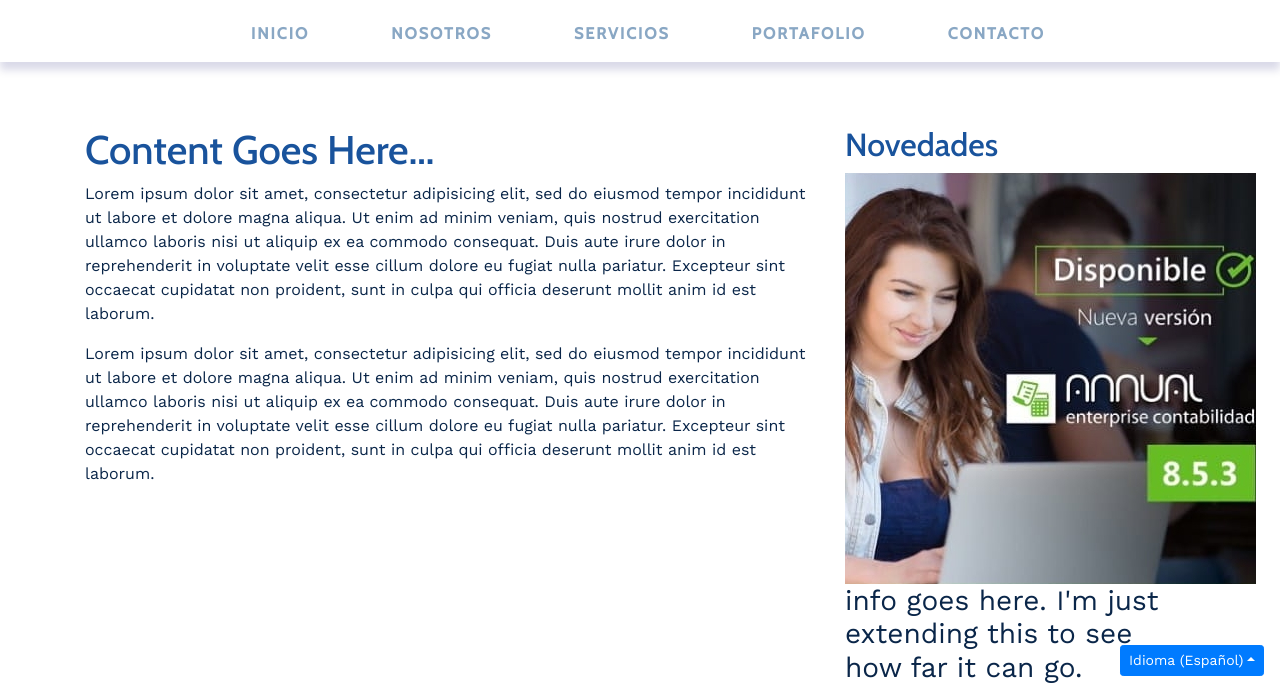
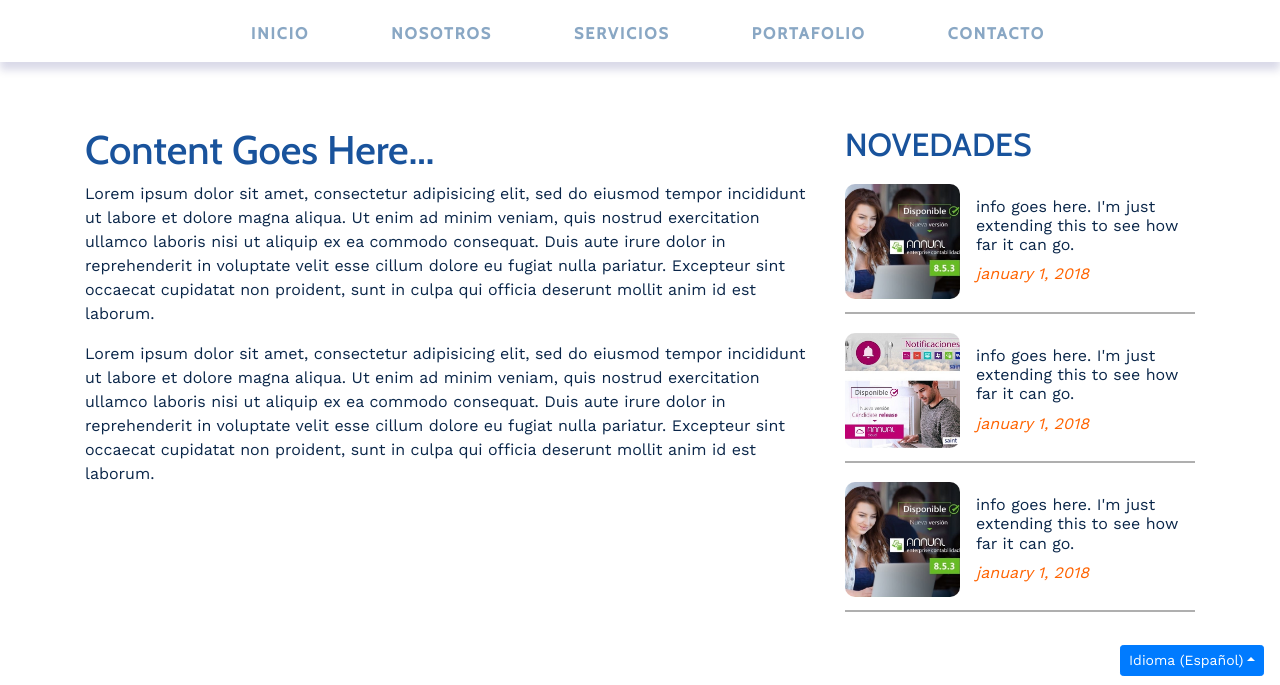
Before and after one commit to japsystem/webpage, a plain HTML site: page index.html in a window 1280 px wide. Shown: the part 116-801 px from the top of the page. Drawn offline with nearby package versions, Linux system fonts and the light colour scheme.

Commit message:
fixed style bug on index.

```diff
--- a/css/index.css
+++ b/css/index.css
@@ -23,3 +23,38 @@
 	text-transform: uppercase;
 	box-shadow: 0 8px 8px rgba(0, 0, 100, .15);
 }
+
+#news-aside h2 {
+	margin: 0;
+	font-size: 2em;
+	text-transform: uppercase;
+}
+
+.news-article {
+	display: inline-flex;
+	border-bottom: 2px solid #afafaf;
+	min-height: 130px;
+	margin-top: 1.2rem;
+}
+
+.news-thumb img {
+	height: 115px;
+	width: 115px;
+	border-radius: 10px;
+}
+
+.news-info {
+	height: 100%;
+	padding-top: .8rem;
+	padding-bottom: 1rem;
+	padding-left: 1rem;
+	padding-right: 1rem;
+}
+
+.news-info h3 {
+	font-size: 1rem !important;
+}
+
+.news-info i {
+	color: #ff6300;
+}
```
